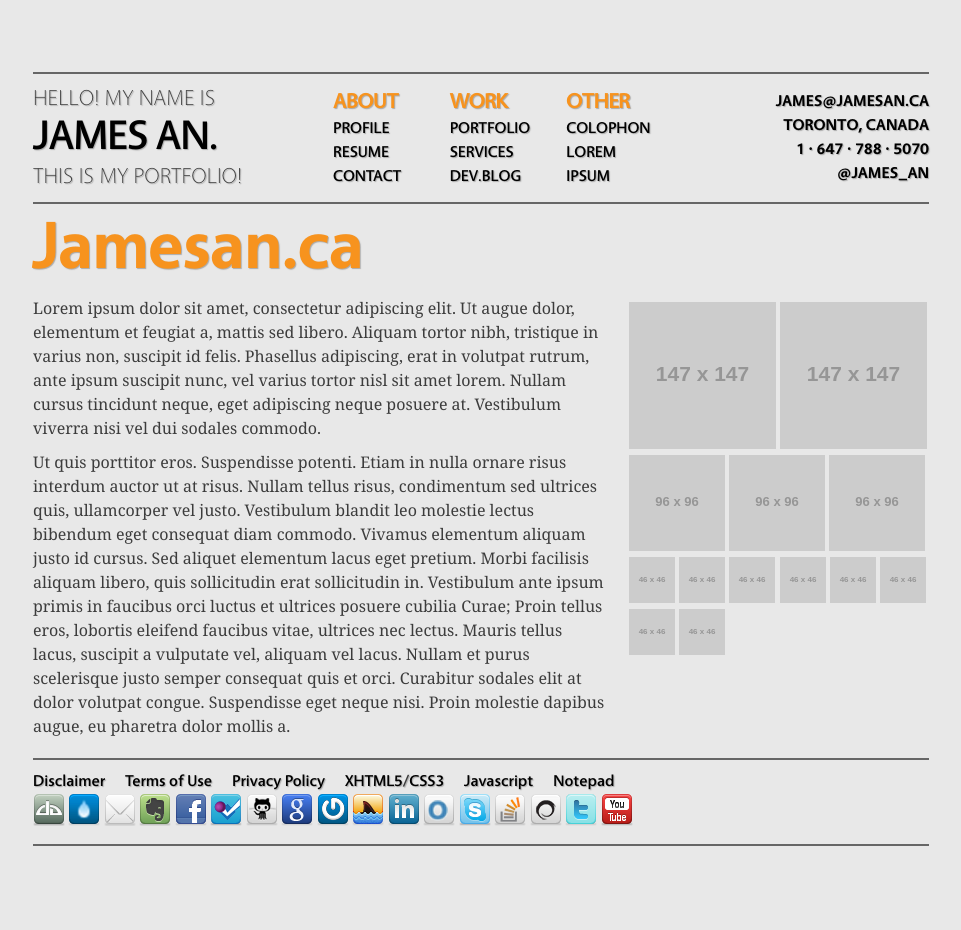
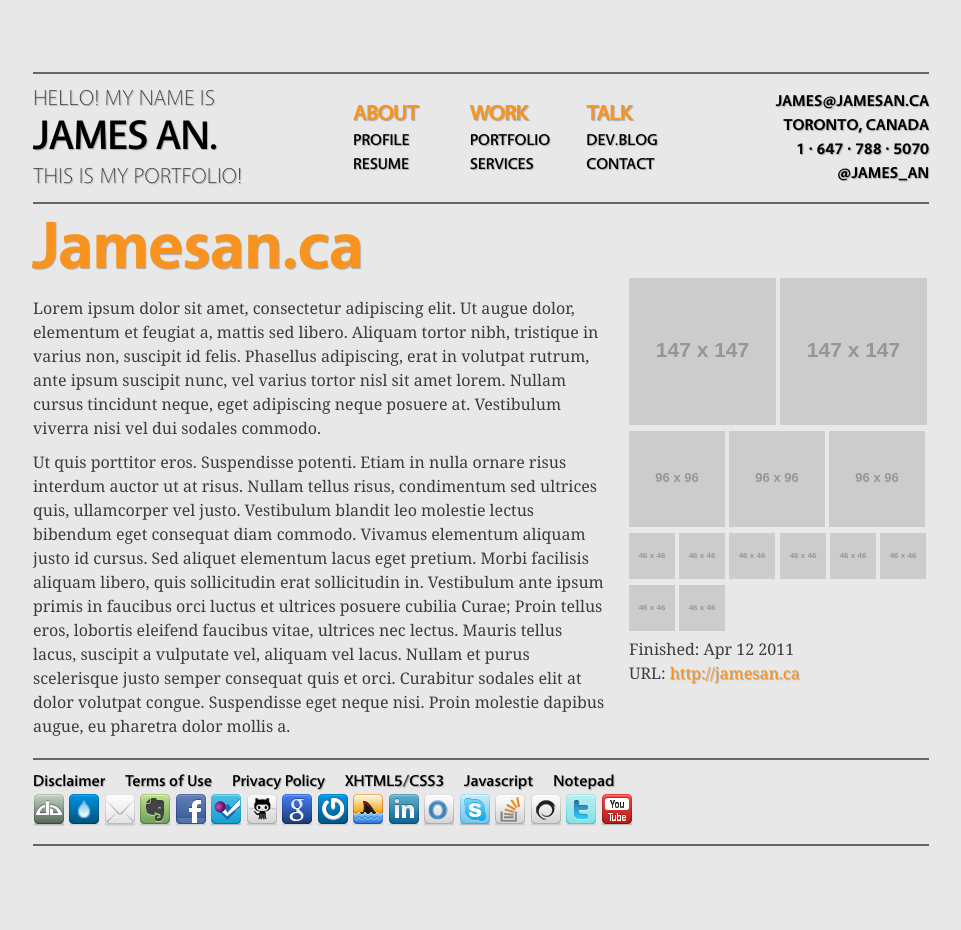
Before and after one commit to jamesan/jamesan.github.com, a Jekyll site: the page built from _posts/2011-04-12-JamesAn.ca.markdown, in a window 1280 px wide. Shown: the whole page, without its empty margins (159-1120 px from the left). Built offline with Jekyll 4.4.1, drawn with Linux system fonts in a browser that asks for light colours; nearby versions of some CDN libraries.

Commit message:
Changed header menu to remove dummy menu items. Added date and URL to project template. Changed post url field to address to prevent name clash with predefined url variable. Changed width distribution of header.

```diff
--- a/_includes/header.html
+++ b/_includes/header.html
@@ -10,19 +10,16 @@
       <ul>
         <li><a href="/profile">Profile</a></li>
         <li><a href="#">Resume</a></li>
-        <li><a href="/contact">Contact</a></li>
       </ul>
       <h1 class="big">Work</h1>
       <ul>
         <li><a href="#">Portfolio</a></li>
         <li><a href="#">Services</a></li>
+      </ul>
+      <h1 class="big">Talk</h1>
+      <ul>
         <li><a href="#">Dev.Blog</a></li>
-      </ul>
-      <h1 class="big">Other</h1>
-      <ul>
-        <li><a href="#">Colophon</a></li>
-        <li><a href="#">Lorem</a></li>
-        <li><a href="#">Ipsum</a></li>
+        <li><a href="/contact">Contact</a></li>
       </ul>
     </div>
   </nav>
--- a/_layouts/project.html
+++ b/_layouts/project.html
@@ -27,4 +27,8 @@
         <img src="http://placehold.it/46&text={{ icon }}"/>
       {% endfor %}
     </div>
+    <div class="details">
+      Finished: {{ page.date | date: "%b %d %Y" }}<br/>
+      URL: <a href="{{ page.address }}">{{ page.address }}</a>
+    </div>
   </aside>
--- a/_posts/2011-04-11-project-template.markdown
+++ b/_posts/2011-04-11-project-template.markdown
@@ -22,7 +22,7 @@
 platform:   github
 work:       [design, develop]
 techs:      [xhtml, css, jekyll, jquery, markdown, ruby]
-url:        http://jamesan.ca
+address:    http://jamesan.ca
 ---
 Lorem ipsum dolor sit amet, consectetur adipiscing elit. Ut augue dolor, elementum et feugiat a, mattis sed libero. Aliquam tortor nibh, tristique in varius non, suscipit id felis. Phasellus adipiscing, erat in volutpat rutrum, ante ipsum suscipit nunc, vel varius tortor nisl sit amet lorem. Nullam cursus tincidunt neque, eget adipiscing neque posuere at. Vestibulum viverra nisi vel dui sodales commodo.
 
--- a/_posts/2011-04-12-JamesAn.ca.markdown
+++ b/_posts/2011-04-12-JamesAn.ca.markdown
@@ -11,7 +11,7 @@
 platform:   github
 work:       [design, develop]
 techs:      [xhtml, css, jekyll, jquery, markdown, ruby]
-url:        http://jamesan.ca
+address:    http://jamesan.ca
 ---
 Lorem ipsum dolor sit amet, consectetur adipiscing elit. Ut augue dolor, elementum et feugiat a, mattis sed libero. Aliquam tortor nibh, tristique in varius non, suscipit id felis. Phasellus adipiscing, erat in volutpat rutrum, ante ipsum suscipit nunc, vel varius tortor nisl sit amet lorem. Nullam cursus tincidunt neque, eget adipiscing neque posuere at. Vestibulum viverra nisi vel dui sodales commodo.
 
--- a/stylesheets/style.css
+++ b/stylesheets/style.css
@@ -147,7 +147,7 @@
 }
 
 body > header hgroup {
-  min-width: 300px;
+  min-width: 320px;
 }
 
 body > header hgroup h1 {
```
